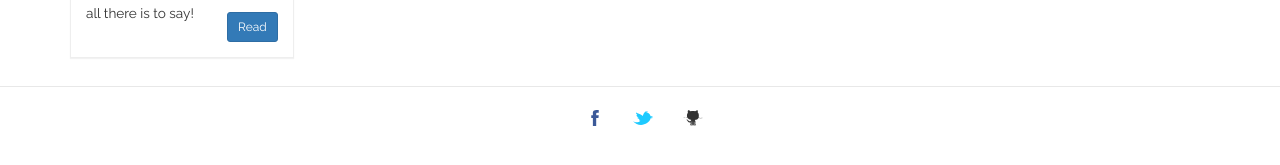
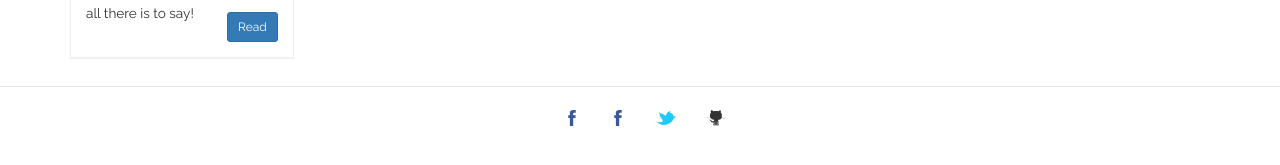
Before and after one commit to simararora7/simararora7.github.io, a Jekyll site: the page built from index.html, in a window 1280 px wide. Shown: the part 331-496 px from the top of the page. Built offline with Jekyll 4.4.1, drawn with Linux system fonts in a browser that asks for light colours; the list of posts is cut into pages by our own code.

```diff
--- a/_includes/footer.html
+++ b/_includes/footer.html
@@ -2,6 +2,7 @@
     <div class="container">
         <div class="row p20">
             <div class="text-center mt25">
+            <a target="_blank" href="mailto:{{site.email}}"><li class="social email"><img src="{{site.baseurl}}/images/facebook.svg" alt="mailto:{{site.email}}"></li></a>
                 <a target="_blank" href="{{site.facebook}}"><li class="social facebook"><img src="{{site.baseurl}}/images/facebook.svg" alt="{{site.facebook}}"></li></a>
                 <a target="_blank" href="{{site.twitter}}"><li class="social twitter"><img src="{{site.baseurl}}/images/twitter.svg" alt="{{site.twitter}}"></li></a>
                 <a target="_blank" href="{{site.github}}"><li class="social github"><img src="{{site.baseurl}}/images/github.svg" alt="{{site.github}}"></li></a>
--- a/_sass/_layout.scss
+++ b/_sass/_layout.scss
@@ -41,6 +41,7 @@ img {
     text-align: center;
 }
 .navbar-brand {
+
     font-weight: 900;
     font-size: 1.85em;
     padding: 10px;
@@ -89,6 +90,10 @@ footer {
     width: 16px;
 }
 
+.email img {
+    width: 16px;
+}
+
 .recent ul {
     list-style: none;
     padding: 0;
```
